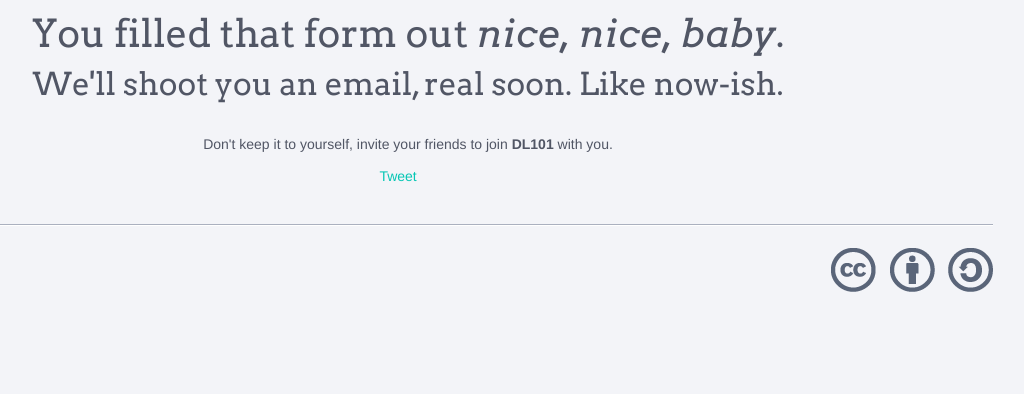
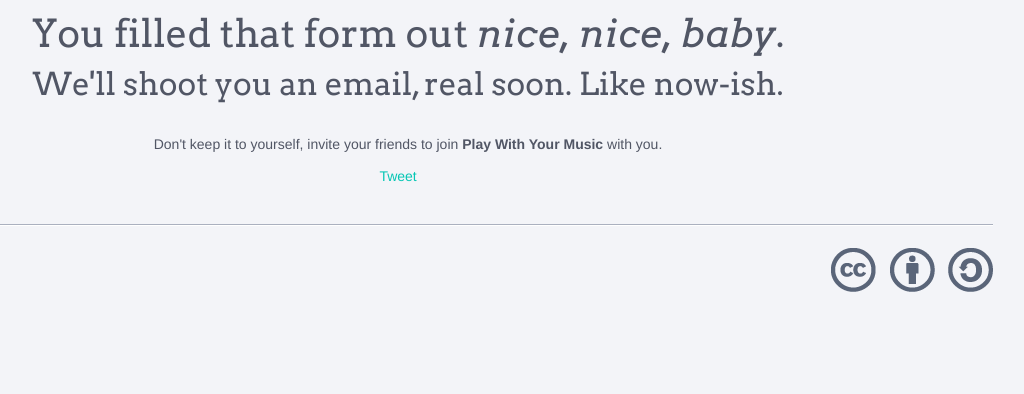
Before and after one commit to p2pu/mechanical-mooc, a Django app: page /success in a window 1280 px wide. Shown: the part 406-800 px from the top of the page, without its empty margins (232-1256 px from the left). Run offline with Django 3.2, Linux system fonts and the light colour scheme; parts of the project's set-up code (start-up, migrations or seed data) failed here and were passed over; some libraries are stand-ins or nearby versions.

Commit message:
Update success page

```diff
--- a/templates/signup/success.html
+++ b/templates/signup/success.html
@@ -9,7 +9,7 @@
         <h1>You filled that form out <em>nice, nice, baby</em>.</h1>
         <h2>We'll shoot you an email, real soon. Like now-ish.</h2>
         <br />
-        <p>Don't keep it to yourself, invite your friends to join <strong>DL101</strong> with you.</p>
+        <p>Don't keep it to yourself, invite your friends to join <strong>Play With Your Music</strong> with you.</p>
         <ul class="social unstyled">
             <li>
                 <a href="https://twitter.com/share" class="twitter-share-button" data-url="http://playwithyourmusic.org"
```
